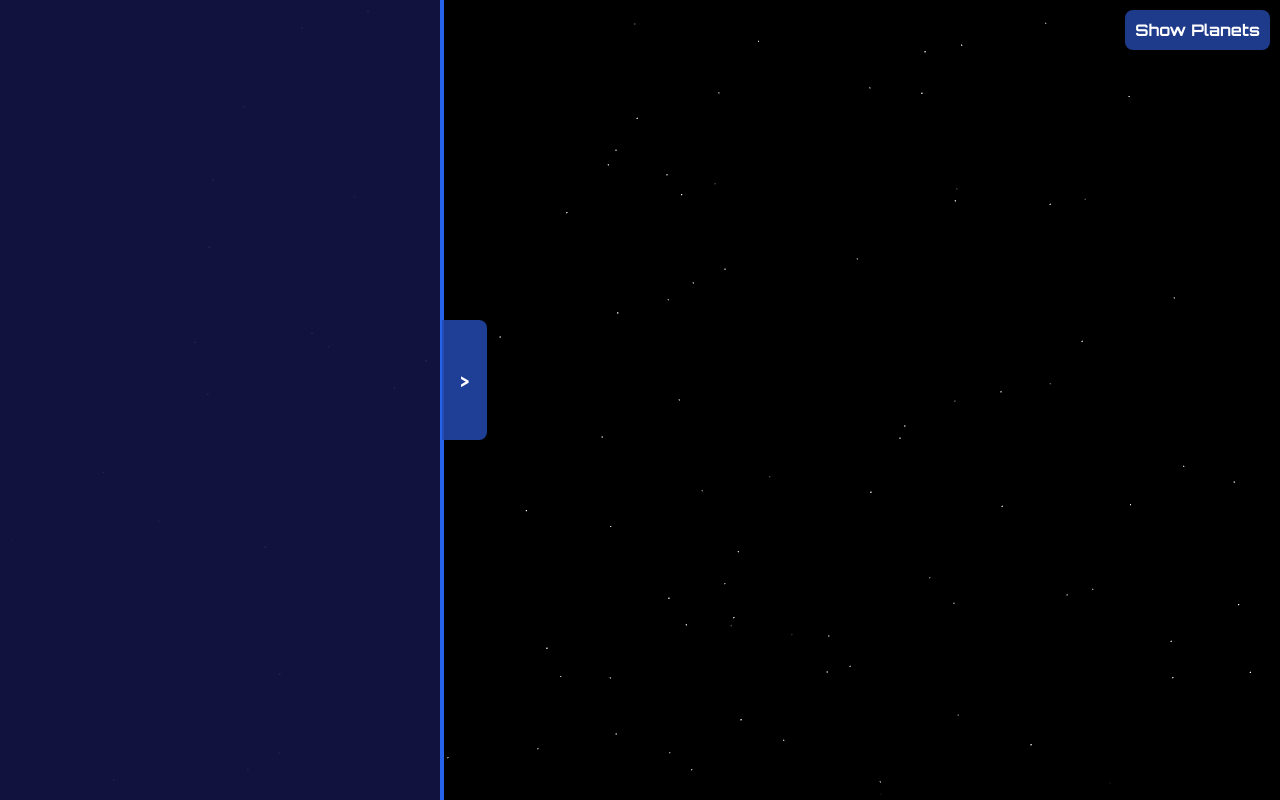
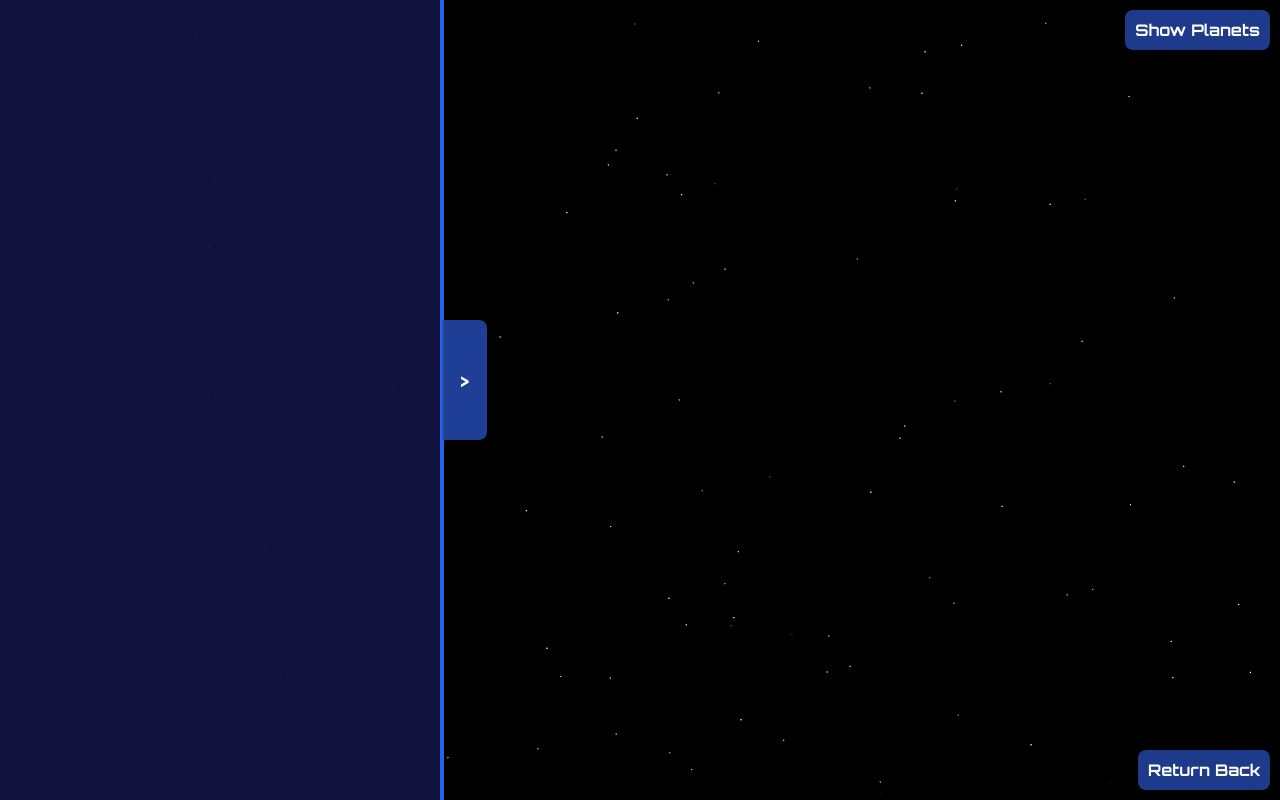
Before and after one commit to nuochka/Celestia, a website built with Parcel: page src/showPlanet.html in a window 1280 px wide. Built offline with nearby package versions, Linux system fonts and the light colour scheme.

Commit message:
Added return to home button

```diff
--- a/src/showPlanet.html
+++ b/src/showPlanet.html
@@ -10,6 +10,7 @@
 <body>
     <canvas id="solar-system"></canvas>
     <button id="togglePlanetMenuButton">Show Planets</button>
+    <button id="returnHomeButton" onclick="window.location.href='http://localhost:1234/'">Return Back</button>
     <ul id="planetList" class="hidden">
         <li><a href="#" id="mercury">Mercury</a></li>
         <li><a href="#" id="venus">Venus</a></li>
--- a/src/style.css
+++ b/src/style.css
@@ -191,3 +191,27 @@ button:active {
 #toggle-sidebar-button:hover {
     background-color: #1f65fbfb;
 }
+
+
+#returnHomeButton{
+    position: absolute;
+    right: 10px;
+    bottom: 10px;
+    z-index: 1000;
+    padding: 10px;
+    background-color: #1e3a8a;
+    color: white;
+    border: none;
+    border-radius: 8px;
+    font-size: 16px;
+    font-family: 'Orbitron', sans-serif;
+}
+
+#returnHomeButton:hover {
+    background-color: #2563eb;
+    transform: scale(1.05);
+}
+
+#returnHomeButton:active {
+    transform: scale(0.95);
+}
```
